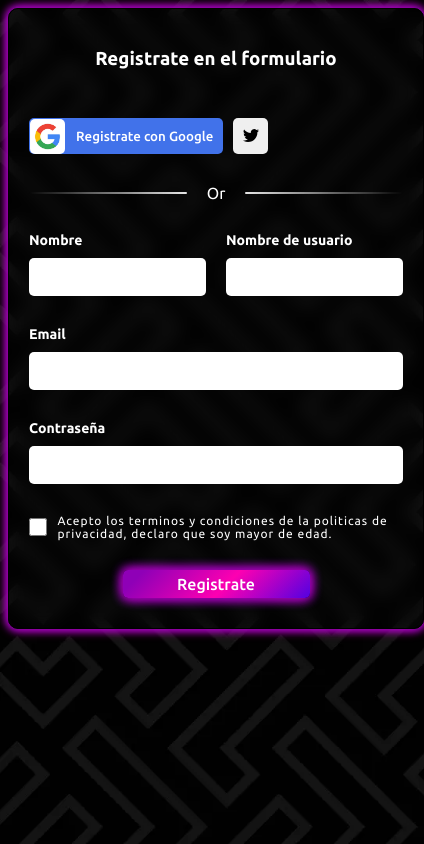
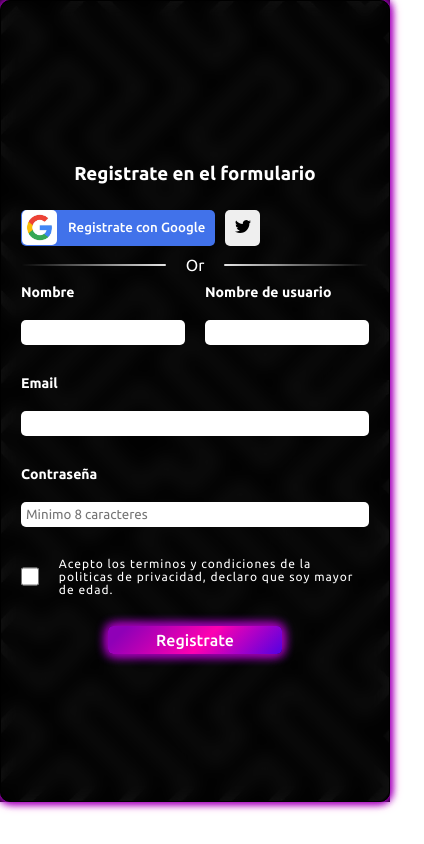
Before and after one commit to Uzudra/login-moderno, a plain HTML site: page index.html in a window 390 px wide. Shown: the whole page, 424 px wide, since content can reach past the window. Drawn offline with Linux system fonts and the light colour scheme.

Commit message:
Responsive

```diff
--- a/css/style.css
+++ b/css/style.css
@@ -1,24 +1,23 @@
 @import url('https://fonts.googleapis.com/css2?family=Ubuntu:wght@300;400;500;700&display=swap');
 
 body {
+    margin: 0;
+    padding: 0;
     display: flex;
     flex-direction: column;
     align-items: center;
     background: url(/assets/img/Colorbackground.webp);
     background-size: cover;
     background-repeat: no-repeat;
-    color: #fff;
+    width: auto;
 }
 
 * {
     font-family: 'Ubuntu', sans-serif;
 }
 
-main {
-    backdrop-filter: blur(10px);
-    border: 1px solid black;
-    border-radius: 10px;
-    margin: auto auto;
+h3{
+    margin: 15px 0;
 }
 
 .container {
@@ -26,14 +25,17 @@ main {
     flex-direction: column;
     align-items: center;
     justify-content: center;
+    backdrop-filter: blur(10px);
+    border: 1px solid black;
+    border-radius: 10px;
+    box-sizing: border-box;
+    color: #fff;
     width: 416px;
-    gap: 30px;
+    gap: 10px;
     padding: 20px;
-    box-sizing: border-box;
     box-shadow: 0 0 5px rgb(143, 0, 183), 0 0 5px rgb(253, 0, 177), 0 0 5px rgb(83, 1, 225);
     transition: all 2s ease-in-out;
     animation: mover 2s ease-in infinite;
-
 }
 
 .buttons {
@@ -41,7 +43,6 @@ main {
     margin: 0;
     display: flex;
     align-self: flex-start;
-    width: 100%;
 }
 
 .btn-google {
@@ -119,7 +120,8 @@ main {
 .formulario {
     display: flex;
     flex-direction: column;
-    justify-content: flex-start;
+    justify-content: center;
+    align-items: center;
     width: 100%;
     gap: 30px;
 }
@@ -134,7 +136,7 @@ label {
     display: flex;
     flex-direction: column;
     width: 100%;
-    gap: 10px;
+    gap: 20px;
 }
 
 label input {
@@ -143,16 +145,12 @@ label input {
     border: none;
     outline: none;
     border-radius: 5px;
-    padding: 10px;
-    font-size: 1rem;
+    padding: 5px;
     box-sizing: border-box;
-    background-color: #ffff;
     transition: all 300ms ease-in-out;
 }
 
 label span {
-    display: inline-block;
-    width: 100%;
     font-size: 14px;
     font-weight: 700;
 }
@@ -196,7 +194,6 @@ label input:focus:not(.section-checkbox input[type="checkbox"]) {
     width: 50%;
     padding: 5px;
     border-radius: 5px;
-    margin: 0 0 10px 0;
     border: none;
     outline: none;
     cursor: pointer;
@@ -208,7 +205,6 @@ label input:focus:not(.section-checkbox input[type="checkbox"]) {
     transition: all 2s ease-in-out;
     animation: box-shadow-button 2s ease-in infinite;
 }
-
 
 .formulario button:hover {
     opacity: 0.85;
@@ -225,9 +221,16 @@ label input:focus:not(.section-checkbox input[type="checkbox"]) {
     }
 }
 
-@media (max-width: 768px) {
-    html {
+@media (max-width: 550px) {
+    .body {
         background-size: cover;
         height: 100vh;
+        box-sizing: border-box;
+    }
+
+    .container{
+        width: auto;
+        height: 95vh;
+        box-sizing: border-box;
     }
 }
--- a/index.html
+++ b/index.html
@@ -47,7 +47,7 @@
             </label>
             <label for="password">
                 <span>Contraseña</span>
-                <input type="password" id="password" name="password">
+                <input placeholder="Minimo 8 caracteres" type="password" id="password" name="password">
             </label>
             <label class="section-checkbox" for="checkbox">
                 <input type="checkbox" id="checkbox">
```
